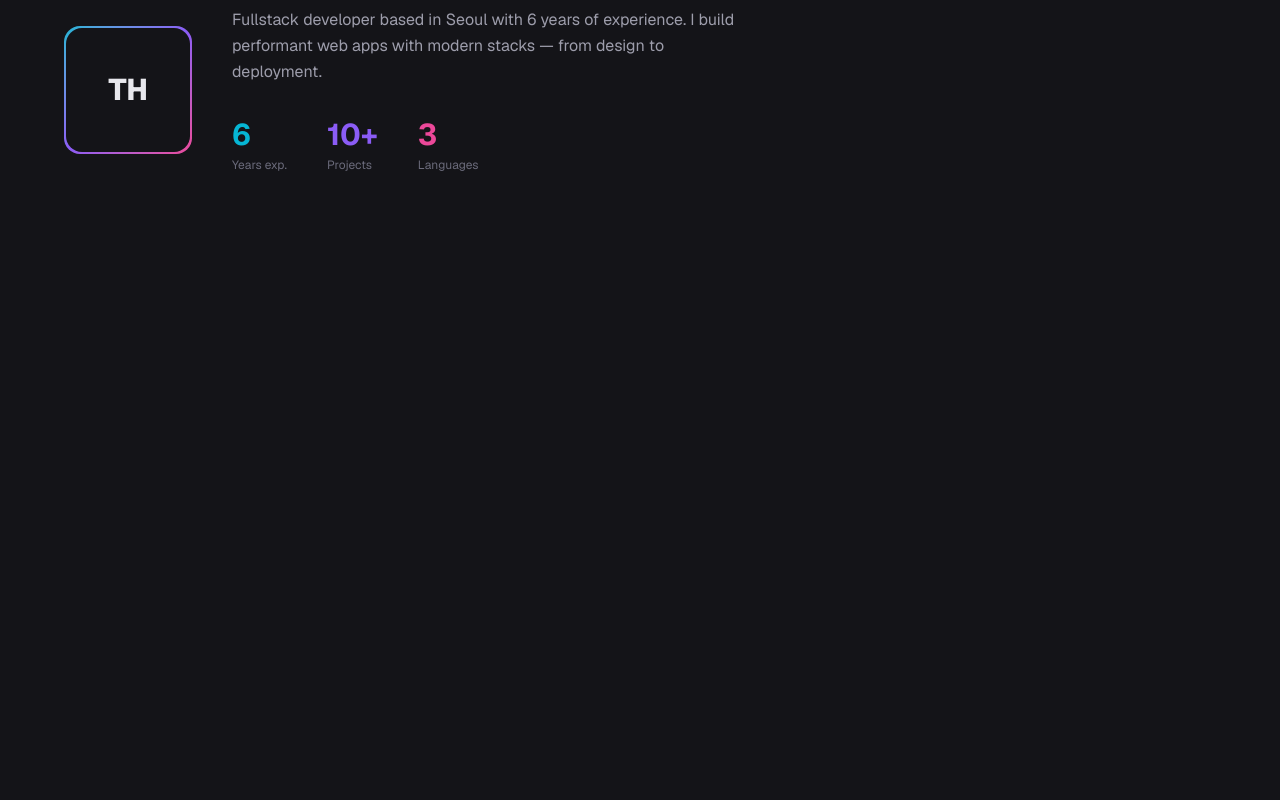
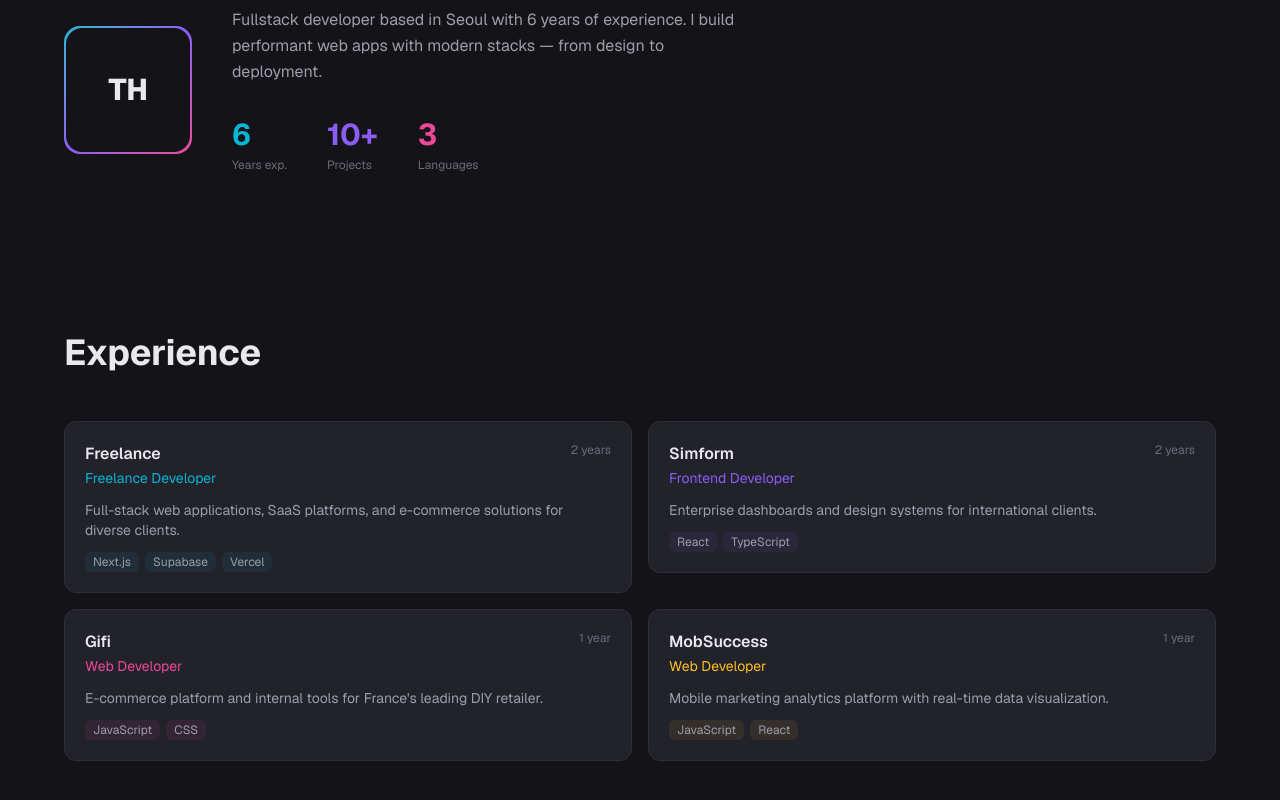
Before and after one commit to tomhubert50400/new-portfolio, a Next.js app: page /en in a window 1280 px wide. Shown: the part 934-1734 px from the top of the page. Before the commit the page ends 1187 px from the top, so only its background shows below. Built offline with nearby package versions, Linux system fonts and the light colour scheme.

Commit message:
auto: update page.tsx

```diff
--- a/app/[locale]/page.tsx
+++ b/app/[locale]/page.tsx
@@ -1,11 +1,13 @@
 import { Hero } from "@/components/sections/Hero";
 import { About } from "@/components/sections/About";
+import { Experience } from "@/components/sections/Experience";
 
 export default function Home() {
   return (
     <>
       <Hero />
       <About />
+      <Experience />
     </>
   );
 }
```
